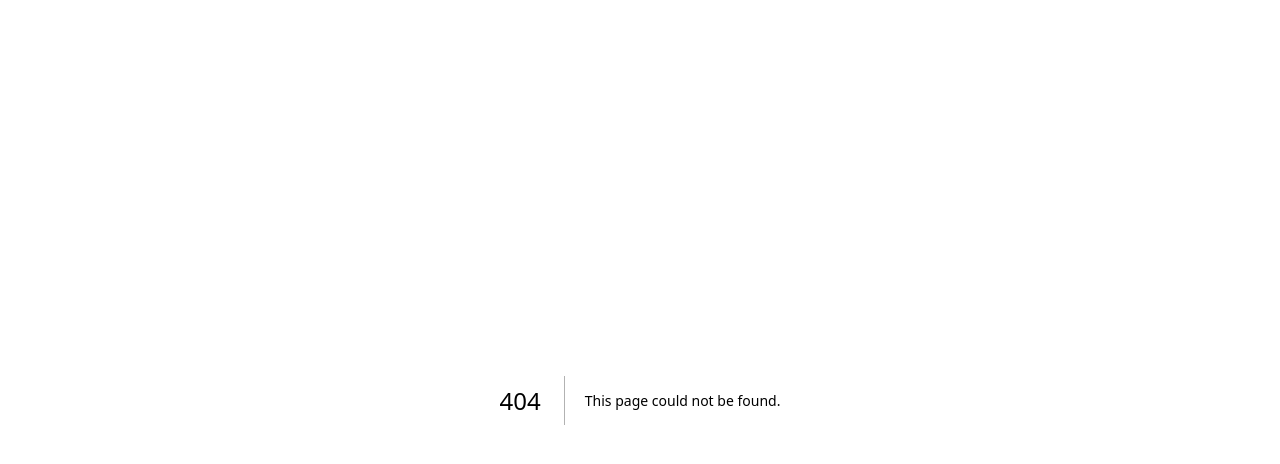
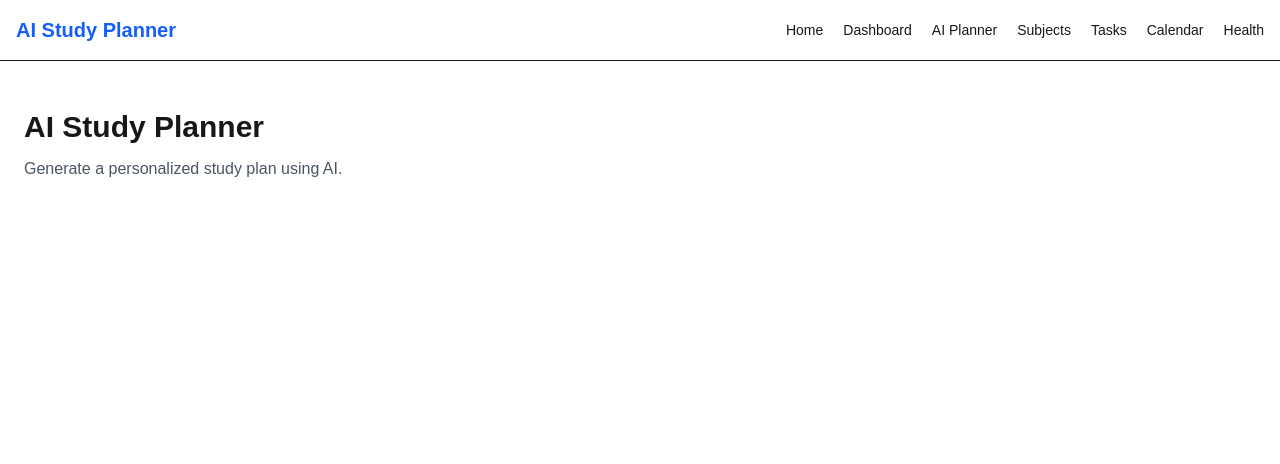
Before and after one commit to umamamunir6/ai-study-planner, a Next.js app: page /planner in a window 1280 px wide. Before the commit this address had no page. Shown: the top 464 px of the page. Built offline with nearby package versions, Linux system fonts and the light colour scheme.

Commit message:
Complete FE-04 capstone skeleton

```diff
--- /dev/null
+++ b/app/calendar/page.tsx
@@ -0,0 +1,11 @@
+export default function Calendar() {
+  return (
+    <section className="mx-auto max-w-7xl px-6 py-12">
+      <h1 className="text-3xl font-bold">Calendar</h1>
+
+      <p className="mt-3 text-gray-600">
+        View your study schedule and upcoming deadlines.
+      </p>
+    </section>
+  );
+}
--- /dev/null
+++ b/app/components/Navbar.tsx
@@ -0,0 +1,49 @@
+import Link from "next/link";
+
+const Navbar = () => {
+  return (
+    <nav className="border-b bg-white">
+      <div className="mx-auto flex max-w-7xl flex-col gap-4 px-4 py-4 sm:flex-row sm:items-center sm:justify-between">
+
+        <Link
+          href="/"
+          className="text-xl font-bold text-blue-600"
+        >
+          AI Study Planner
+        </Link>
+
+        <div className="flex flex-wrap gap-x-5 gap-y-2 text-sm font-medium">
+          <Link href="/" className="hover:text-blue-600">
+            Home
+          </Link>
+
+          <Link href="/dashboard" className="hover:text-blue-600">
+            Dashboard
+          </Link>
+
+          <Link href="/planner" className="hover:text-blue-600">
+            AI Planner
+          </Link>
+
+          <Link href="/subjects" className="hover:text-blue-600">
+            Subjects
+          </Link>
+
+          <Link href="/tasks" className="hover:text-blue-600">
+            Tasks
+          </Link>
+
+          <Link href="/calendar" className="hover:text-blue-600">
+            Calendar
+          </Link>
+
+          <Link href="/health" className="hover:text-blue-600">
+            Health
+          </Link>
+        </div>
+      </div>
+    </nav>
+  );
+};
+
+export default Navbar;
--- /dev/null
+++ b/app/dashboard/page.tsx
@@ -0,0 +1,11 @@
+export default function Dashboard() {
+  return (
+    <section className="mx-auto max-w-7xl px-6 py-12">
+      <h1 className="text-3xl font-bold">Dashboard</h1>
+
+      <p className="mt-3 text-gray-600">
+        View your study progress, upcoming tasks, and daily goals.
+      </p>
+    </section>
+  );
+}
--- /dev/null
+++ b/app/health/page.tsx
@@ -0,0 +1,31 @@
+const HealthPage = async () => {
+  const response = await fetch(
+    "https://jsonplaceholder.typicode.com/todos/1"
+  );
+
+  const data = await response.json();
+
+  return (
+    <main className="min-h-screen p-8">
+      <h1 className="mb-6 text-3xl font-bold">
+        Health Check
+      </h1>
+
+      <div className="rounded-lg border p-6">
+        <p className="mb-4 font-semibold text-green-600">
+          ✓ API is working
+        </p>
+
+        <p>
+          <strong>Fetched Data:</strong>
+        </p>
+
+        <p className="mt-2">
+          {data.title}
+        </p>
+      </div>
+    </main>
+  );
+};
+
+export default HealthPage;
--- a/app/layout.tsx
+++ b/app/layout.tsx
@@ -1,29 +1,23 @@
 import type { Metadata } from "next";
-import { Geist, Geist_Mono } from "next/font/google";
 import "./globals.css";
-
-const geistSans = Geist({
-  variable: "--font-geist-sans",
-  subsets: ["latin"],
-});
-
-const geistMono = Geist_Mono({
-  variable: "--font-geist-mono",
-  subsets: ["latin"],
-});
+import Navbar from "./components/Navbar";
 
 export const metadata: Metadata = {
-  title: "Create Next App",
-  description: "Generated by create next app",
+  title: "AI Study Planner",
+  description: "AI-powered study planning application",
 };
 
-export default function RootLayout({ children }: LayoutProps<"/">) {
+export default function RootLayout({
+  children,
+}: Readonly<{
+  children: React.ReactNode;
+}>) {
   return (
-    <html
-      lang="en"
-      className={`${geistSans.variable} ${geistMono.variable} h-full antialiased`}
-    >
-      <body className="min-h-full flex flex-col">{children}</body>
+    <html lang="en">
+      <body className="bg-gray-50 text-gray-900">
+        <Navbar />
+        <main>{children}</main>
+      </body>
     </html>
   );
 }
--- a/app/page.tsx
+++ b/app/page.tsx
@@ -1,69 +1,27 @@
-import Image from "next/image";
-
 export default function Home() {
   return (
-    <div className="flex flex-col flex-1 items-center justify-center bg-zinc-50 font-sans dark:bg-black">
-      <main className="flex flex-1 w-full max-w-3xl flex-col items-center justify-between py-32 px-16 bg-white dark:bg-black sm:items-start">
-        <Image
-          className="dark:invert h-5 w-[100px]"
-          src="/next.svg"
-          alt="Next.js logo"
-          width={100}
-          height={20}
-          priority
-        />
-        <div className="flex flex-col items-center gap-6 text-center sm:items-start sm:text-left">
-          <h1 className="max-w-xs text-3xl font-semibold leading-10 tracking-tight text-black dark:text-zinc-50">
-            To get started, edit the{" "}
-            <code className="rounded bg-black/[.06] px-1.5 py-0.5 font-mono text-[0.9em] dark:bg-white/[.08]">
-              page.tsx
-            </code>{" "}
-            file.
+    <main className="min-h-screen">
+      <section className="mx-auto max-w-7xl px-4 py-12 sm:px-6 sm:py-16 lg:py-20">
+        <div className="max-w-3xl">
+          <h1 className="text-3xl font-bold sm:text-4xl lg:text-5xl">
+            AI Study Planner
           </h1>
-          <p className="max-w-md text-lg leading-8 text-zinc-600 dark:text-zinc-400">
-            Looking for a starting point or more instructions? Head over to{" "}
+
+          <p className="mt-4 text-base leading-7 text-gray-600 sm:text-lg">
+            Organize your subjects, assignments, deadlines, and study
+            sessions with an intelligent study planning platform.
+          </p>
+
+          <div className="mt-8">
             <a
-              href="https://vercel.com/templates?framework=next.js&utm_source=create-next-app&utm_medium=appdir-template-tw&utm_campaign=create-next-app"
-              className="font-medium text-zinc-950 dark:text-zinc-50"
+              href="/dashboard"
+              className="inline-block rounded-lg bg-blue-600 px-5 py-3 font-medium text-white hover:bg-blue-700"
             >
-              Templates
-            </a>{" "}
-            or the{" "}
-            <a
-              href="https://nextjs.org/learn?utm_source=create-next-app&utm_medium=appdir-template-tw&utm_campaign=create-next-app"
-              className="font-medium text-zinc-950 dark:text-zinc-50"
-            >
-              Learning
-            </a>{" "}
-            center.
-          </p>
+              Go to Dashboard
+            </a>
+          </div>
         </div>
-        <div className="flex flex-col gap-4 text-base font-medium sm:flex-row">
-          <a
-            className="flex h-12 w-full items-center justify-center gap-2 rounded-full bg-foreground px-5 text-background transition-colors hover:bg-[#383838] dark:hover:bg-[#ccc] md:w-[158px]"
-            href="https://vercel.com/new?utm_source=create-next-app&utm_medium=appdir-template-tw&utm_campaign=create-next-app"
-            target="_blank"
-            rel="noopener noreferrer"
-          >
-            <Image
-              className="dark:invert h-[14px] w-4"
-              src="/vercel.svg"
-              alt="Vercel logomark"
-              width={16}
-              height={14}
-            />
-            Deploy Now
-          </a>
-          <a
-            className="flex h-12 w-full items-center justify-center rounded-full border border-solid border-black/[.08] px-5 transition-colors hover:border-transparent hover:bg-black/[.04] dark:border-white/[.145] dark:hover:bg-[#1a1a1a] md:w-[158px]"
-            href="https://nextjs.org/docs?utm_source=create-next-app&utm_medium=appdir-template-tw&utm_campaign=create-next-app"
-            target="_blank"
-            rel="noopener noreferrer"
-          >
-            Documentation
-          </a>
-        </div>
-      </main>
-    </div>
+      </section>
+    </main>
   );
 }
--- /dev/null
+++ b/app/planner/page.tsx
@@ -0,0 +1,11 @@
+export default function Planner() {
+  return (
+    <section className="mx-auto max-w-7xl px-6 py-12">
+      <h1 className="text-3xl font-bold">AI Study Planner</h1>
+
+      <p className="mt-3 text-gray-600">
+        Generate a personalized study plan using AI.
+      </p>
+    </section>
+  );
+}
--- /dev/null
+++ b/app/subjects/page.tsx
@@ -0,0 +1,11 @@
+export default function Subjects() {
+  return (
+    <section className="mx-auto max-w-7xl px-6 py-12">
+      <h1 className="text-3xl font-bold">Subjects</h1>
+
+      <p className="mt-3 text-gray-600">
+        Manage your subjects and study materials.
+      </p>
+    </section>
+  );
+}
--- /dev/null
+++ b/app/tasks/page.tsx
@@ -0,0 +1,11 @@
+export default function Tasks() {
+  return (
+    <section className="mx-auto max-w-7xl px-6 py-12">
+      <h1 className="text-3xl font-bold">Tasks</h1>
+
+      <p className="mt-3 text-gray-600">
+        Manage assignments, deadlines, and study tasks.
+      </p>
+    </section>
+  );
+}
```
